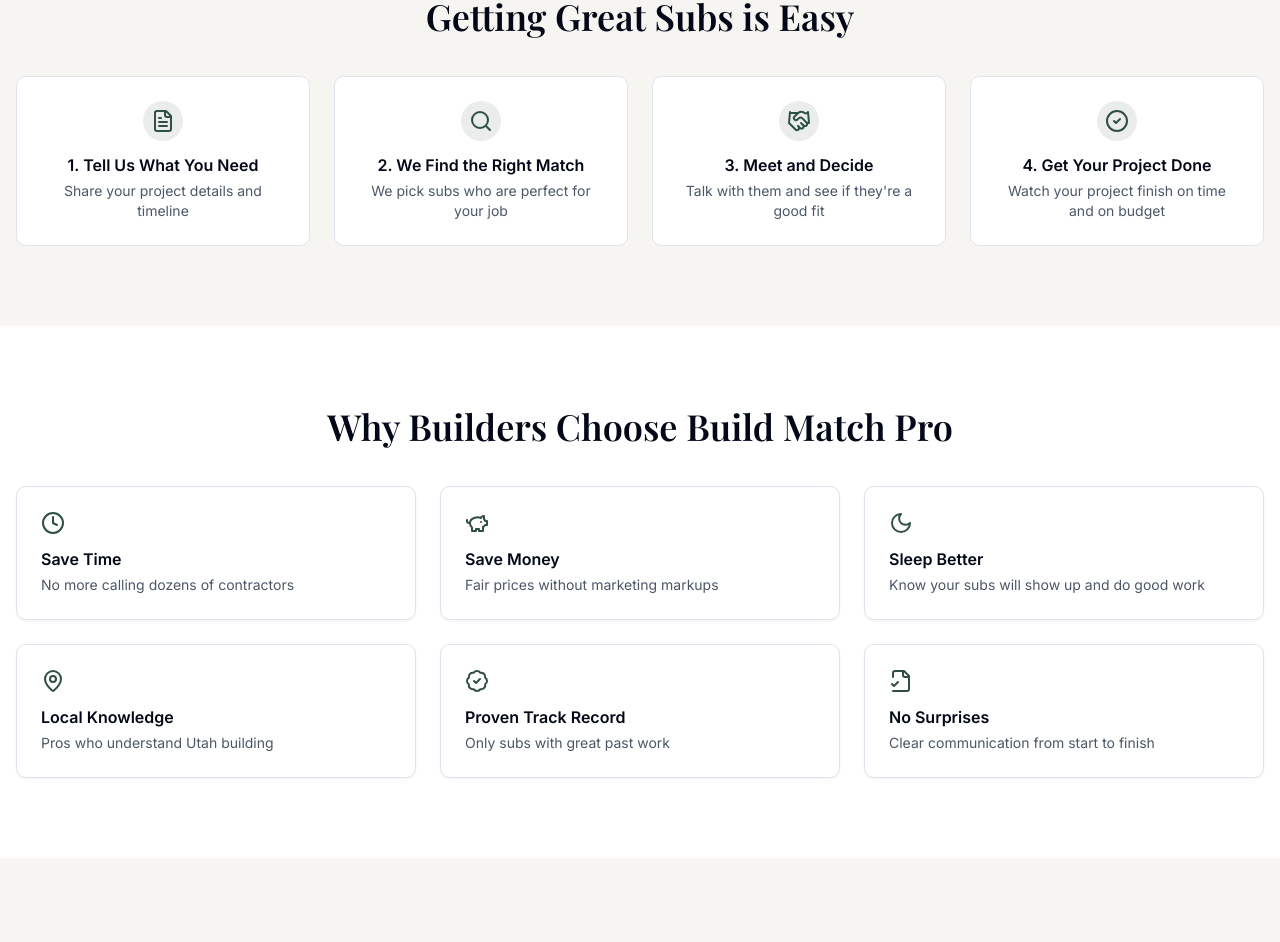
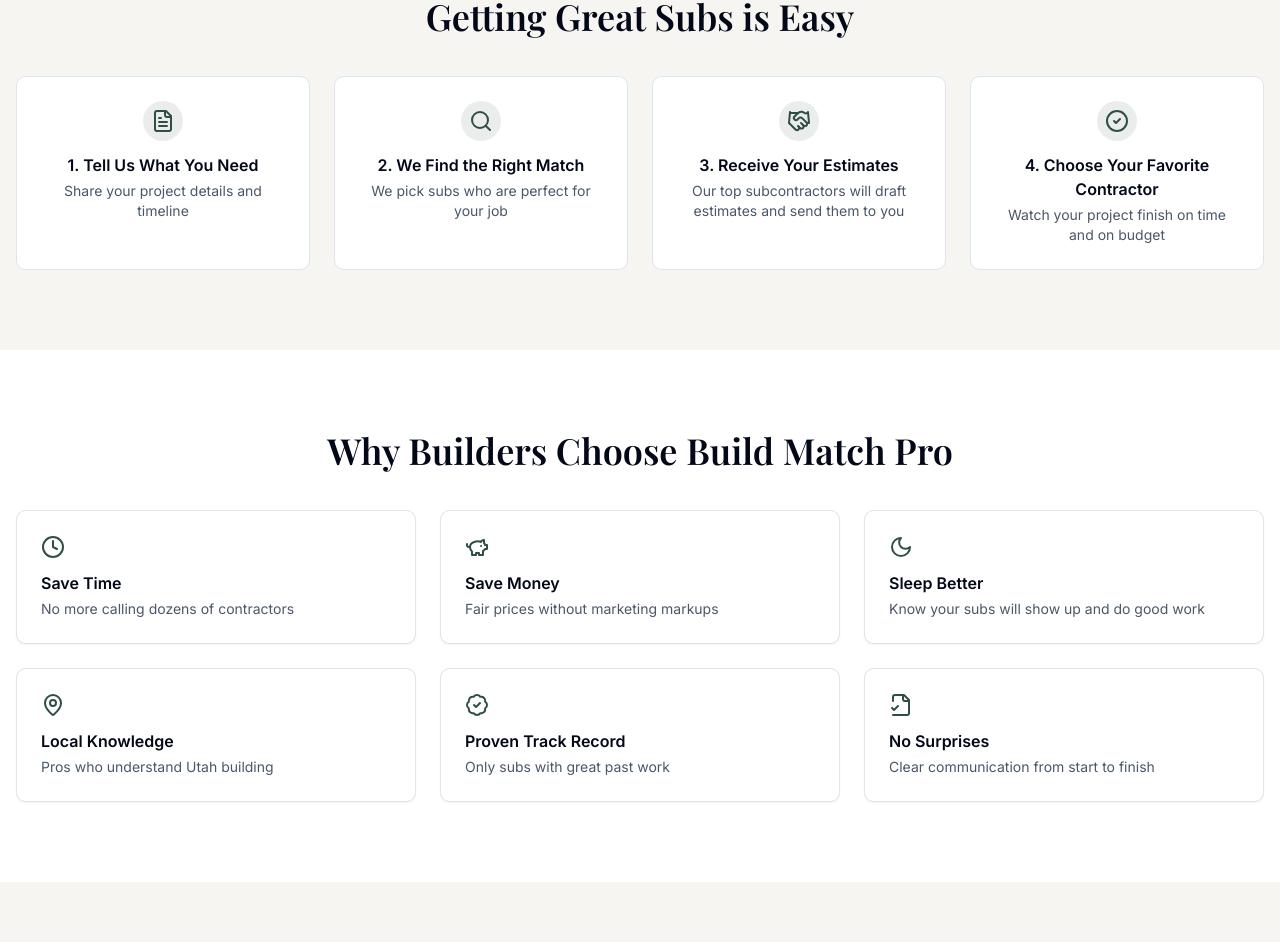
Before and after one commit to pactleader/mountain-sub-source, a React (Vite) app: page / in a window 1280 px wide. Shown: the part 2685-3627 px from the top of the page. Built offline with nearby package versions, Linux system fonts and the light colour scheme.

Commit message:
Update How It Works section
Modify step 3 to "Receive Your Estimates" with new copy, and update step 4 title to "Choose Your Favorite Contractor" while keeping the existing copy.

```diff
--- a/src/sections/HowItWorks.tsx
+++ b/src/sections/HowItWorks.tsx
@@ -3,8 +3,8 @@ import { FileText, Search, Handshake, CheckCircle2 } from "lucide-react";
 const steps = [
   { icon: FileText, title: "Tell Us What You Need", copy: "Share your project details and timeline" },
   { icon: Search, title: "We Find the Right Match", copy: "We pick subs who are perfect for your job" },
-  { icon: Handshake, title: "Meet and Decide", copy: "Talk with them and see if they're a good fit" },
-  { icon: CheckCircle2, title: "Get Your Project Done", copy: "Watch your project finish on time and on budget" },
+  { icon: Handshake, title: "Receive Your Estimates", copy: "Our top subcontractors will draft estimates and send them to you" },
+  { icon: CheckCircle2, title: "Choose Your Favorite Contractor", copy: "Watch your project finish on time and on budget" },
 ];
 
 const HowItWorks = () => {
```
